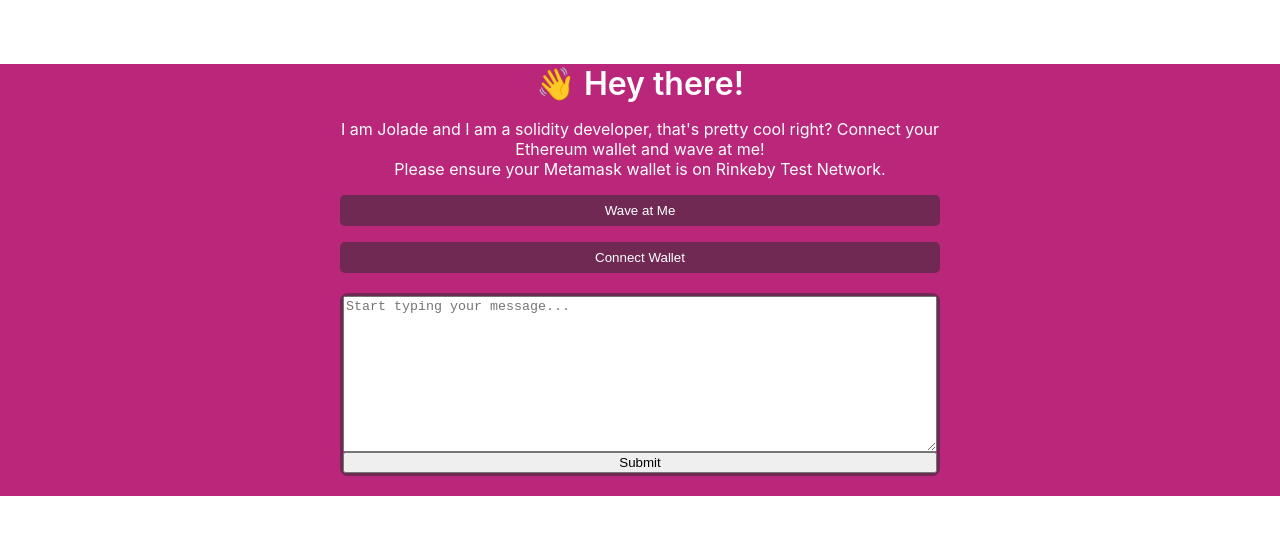
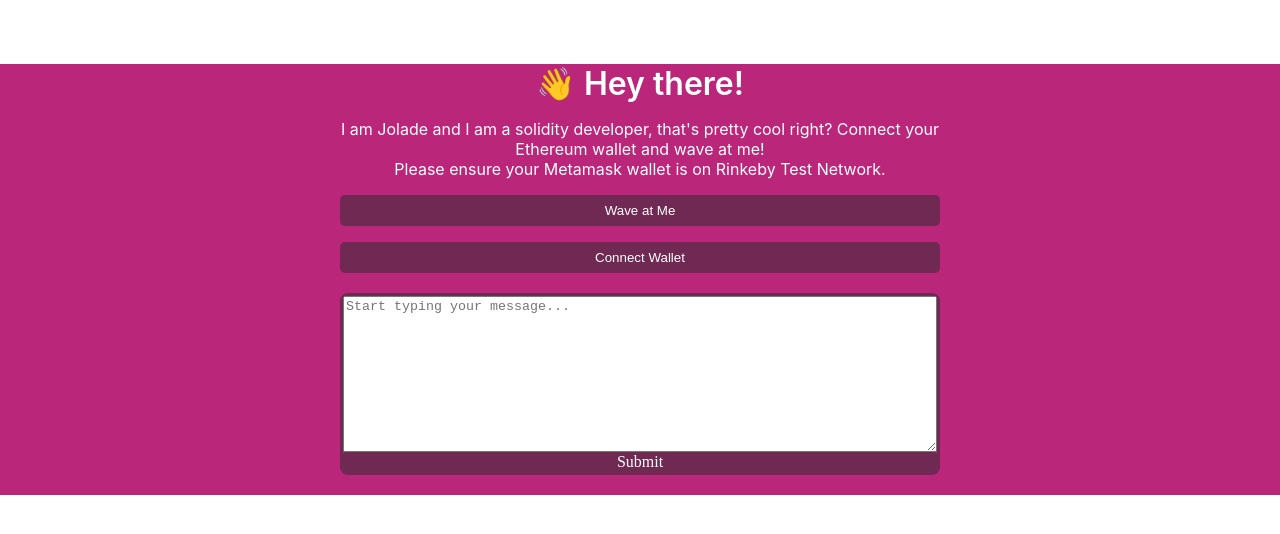
Before and after one commit to Jolah1/waveportal-jola-project, a React (Create React App) app: page / in a window 1280 px wide. Shown: the top 534 px of the page. Built offline with nearby package versions, Linux system fonts and the light colour scheme; the HTML template or start-up script is replaced by a standard one.

Commit message:
more commits

```diff
--- a/src/App.css
+++ b/src/App.css
@@ -47,3 +47,18 @@
   border: solid rgb(112, 41, 83);
   border-radius: 8px;
 }
+.sumbtn {
+
+  cursor: pointer;
+
+  display: flex;
+  justify-content: center;
+  border: 0;
+  border-radius: 3px;
+  background-color: rgb(112, 41, 83);
+  color: white;
+  font-size: medium;
+  font-family: 'Times New Roman', Times, serif;
+
+
+}
--- a/src/App.js
+++ b/src/App.js
@@ -148,7 +148,10 @@
         <div className="text">
 
         <textarea placeholder="Start typing your message..." name="message" id="message" cols="30" rows="10"></textarea>
-        <button onClick={getAllWaves}>Submit</button>
+
+
+          <button className="sumbtn" onClick={getAllWaves}>Submit</button>
+
         </div>
       </div>
 
```
